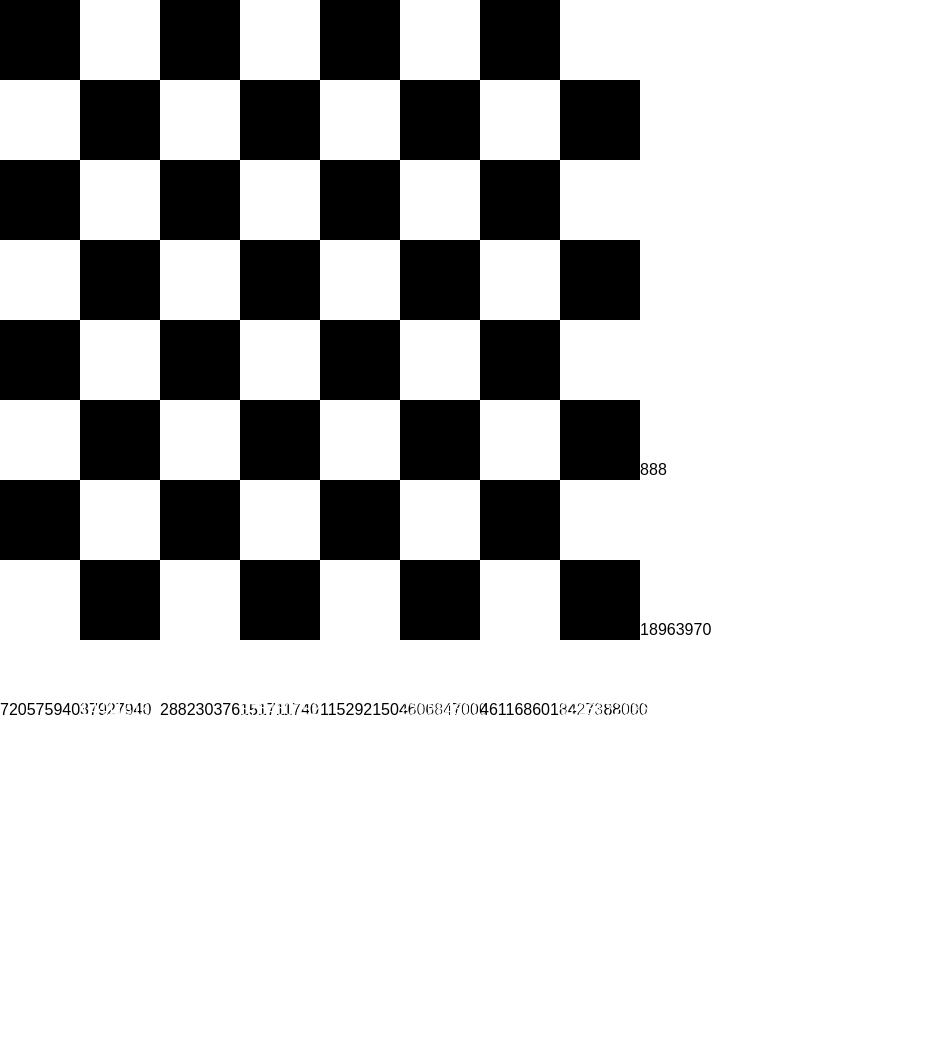
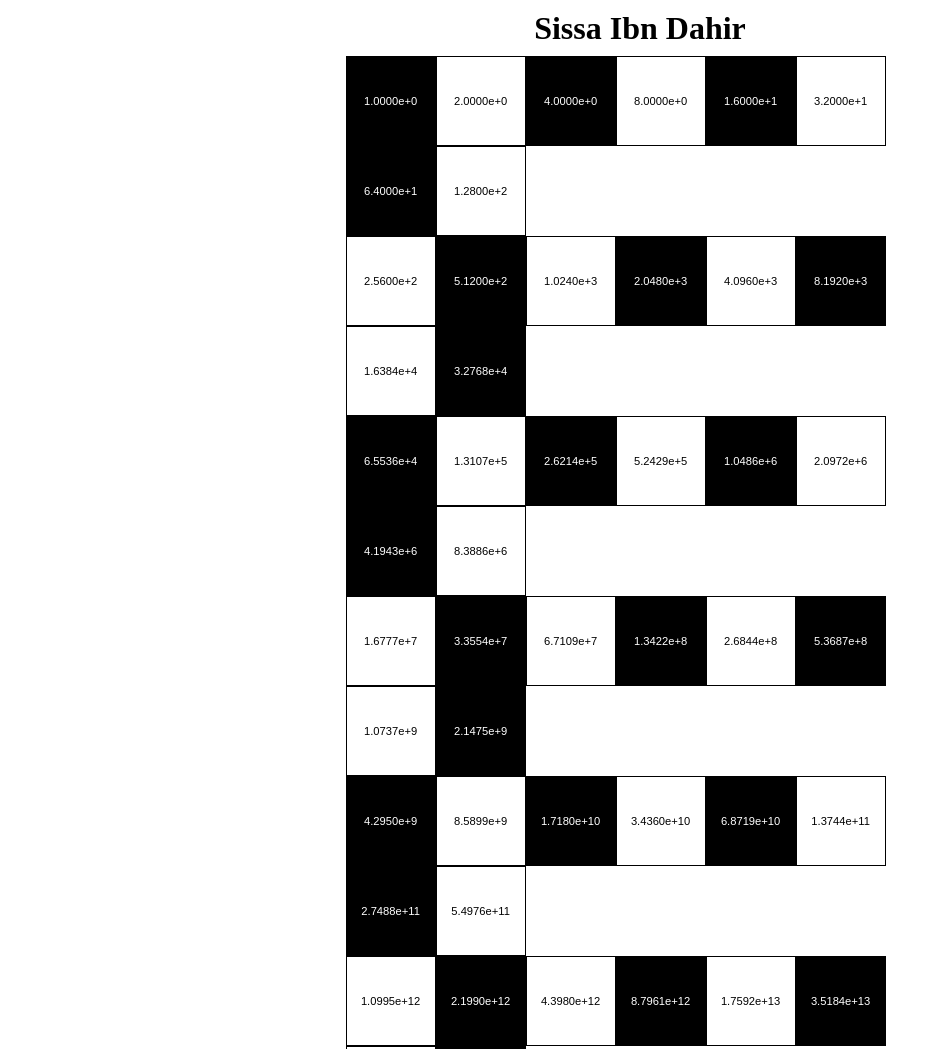
Before and after one commit to fehren1a/EIA2, a plain HTML site: page Aufgabe 2/Aufgabe2.html in a window 1280 px wide. Shown: the top 1049 px of the page, without its empty margins (0-949 px from the left). Before the commit the page ends 860 px from the top, so only its background shows below. Drawn offline with Linux system fonts and the light colour scheme.

Commit message:
Aufgabe 2

```diff
--- a/Aufgabe 2/Aufgabe2.css
+++ b/Aufgabe 2/Aufgabe2.css
@@ -4,16 +4,24 @@
 }
 
 body{
-	margin:0;
+	margin-left: 27%;
+	margin-right: 27%;
+}
+
+h1{
+	text-align: center;
+	padding: 0.3em;
 }
 
 div{
-	width:10vmin;
-	height:10vmin;
+	width:11vmin;
+	height:11vmin;
 	float:left;
 	text-align:center;
-	line-height:300px;
+	line-height:11vmin;
 	font-family:Arial;
+	font-size: 0.7em;
+	border: 0.1px solid black;
 }
 
 .black{
--- a/Aufgabe 2/Aufgabe2.html
+++ b/Aufgabe 2/Aufgabe2.html
@@ -1,7 +1,7 @@
 <!--
 Aufgabe: 2
 Name: Jonas Fehrenbach
-Datum: 29.03.2017
+Datum: 31.03.2017
 Matrikel: 254667
 
 Hiermit versichere ich, dass ich diesen Code selbst geschrieben habe. Er wurde nicht kopiert und auch nicht diktiert.
@@ -26,5 +26,6 @@ Hiermit versichere ich, dass ich diesen Code selbst geschrieben habe. Er wurde n
 
 </head>
 <body>
+   <h1>Sissa Ibn Dahir</h1>
 </body>
 </html>
--- a/Aufgabe 2/Aufgabe2.js
+++ b/Aufgabe 2/Aufgabe2.js
@@ -26,8 +26,9 @@ window.onload = function () {
                 div.className += " black";
             }
         }
-        div.innerText = "" + rice;
-        rice *= 2;
+        rice = Math.pow(2, i);
+        var riceshort = rice.toExponential(4);
+        div.textContent = riceshort;
         document.body.appendChild(div);
     }
 };
```
Also changed, not shown: 2 other files.
